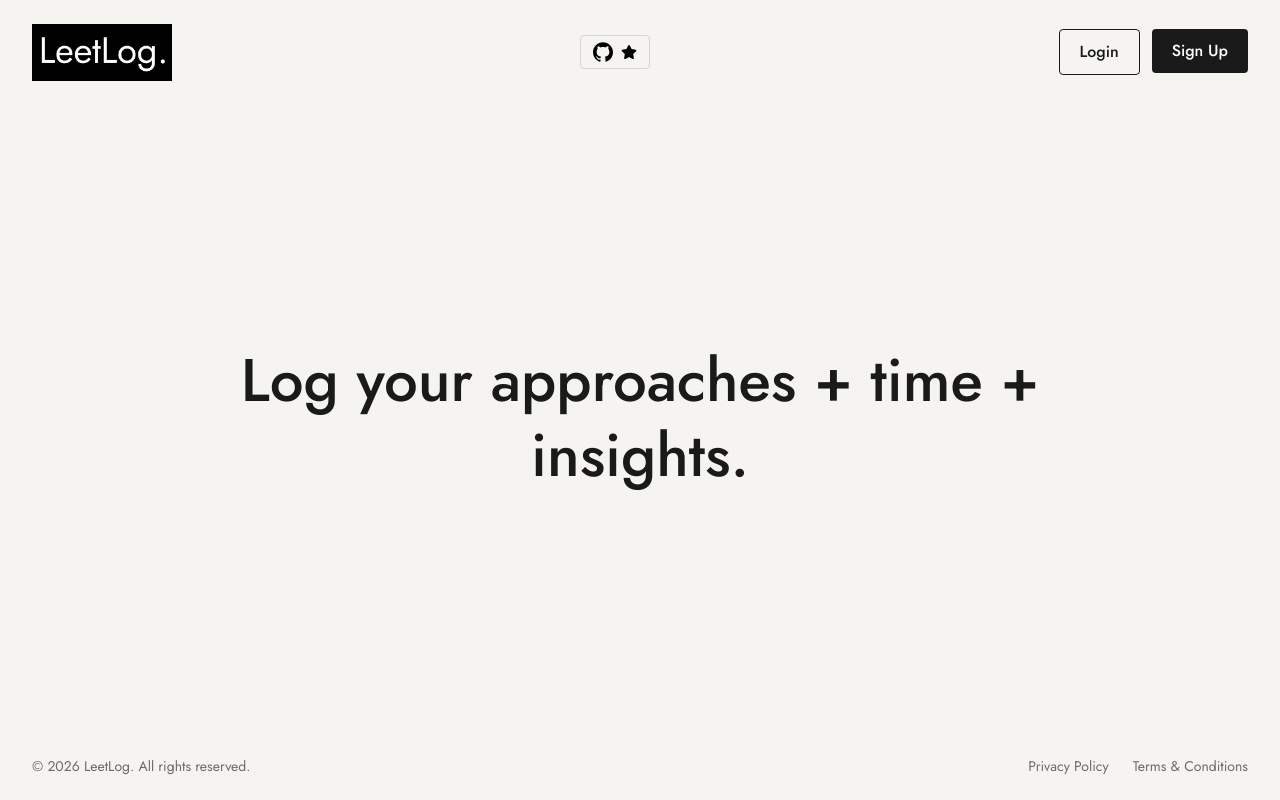
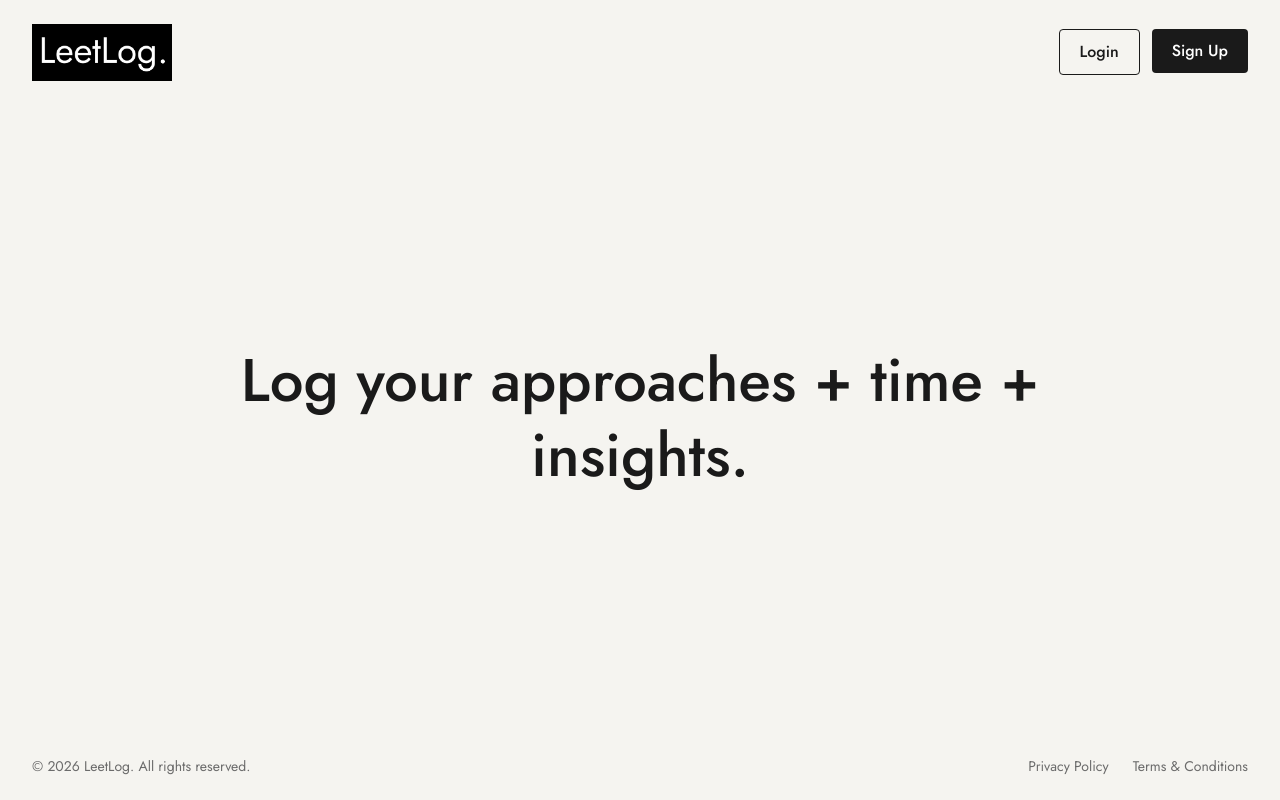
Before and after one commit to TelmenBay/leetlog, a Next.js app: page / in a window 1280 px wide. Built offline with nearby package versions, Linux system fonts and the light colour scheme; no server answers.

Commit message:
remove: github star

```diff
--- a/app/page.tsx
+++ b/app/page.tsx
@@ -24,9 +24,6 @@ export default async function Home() {
           />
         </div>
 
-        <div className="flex justify-center items-center">
-          <GitHubStar />
-        </div>
 
         <div className="flex gap-3">
           <Link href="/sign-in">
```
